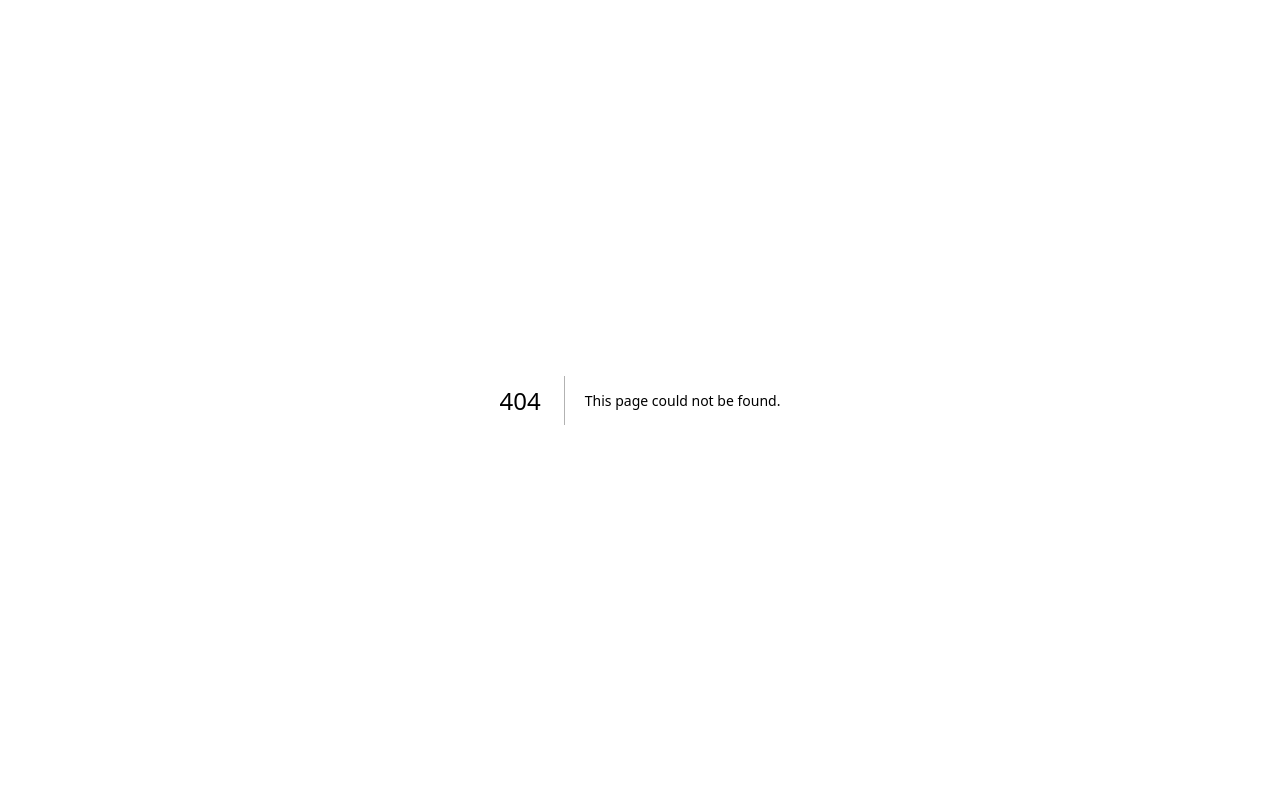
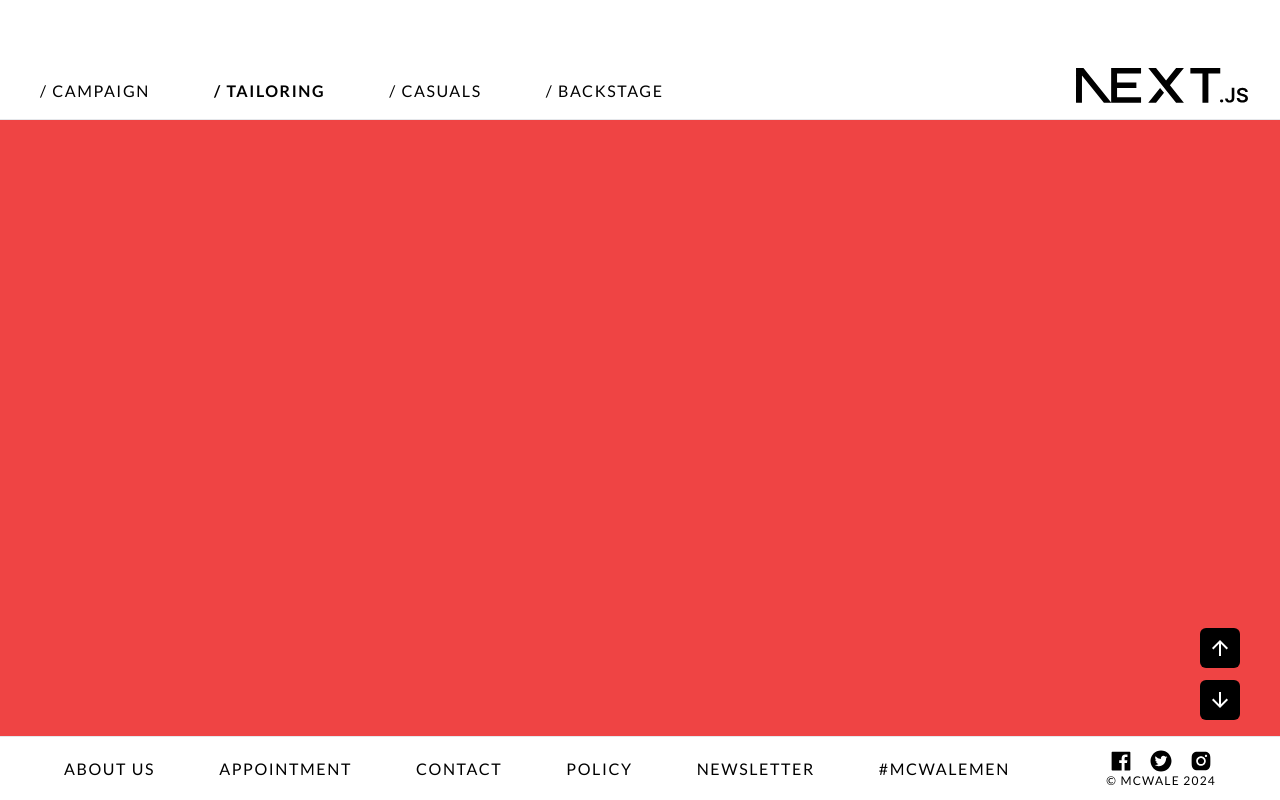
Before and after one commit to razdacoder/mcwale, a Next.js app: page /tailoring in a window 1280 px wide. Before the commit this address had no page. Built offline with nearby package versions, Linux system fonts and the light colour scheme.

Commit message:
Added Tailoring Page

```diff
--- a/src/app/globals.css
+++ b/src/app/globals.css
@@ -9,3 +9,13 @@ body {
   font-family: "Lato", sans-serif;
   height: 100%;
 }
+
+.scrollbar-hide::-webkit-scrollbar {
+  display: none;
+}
+
+/* For IE, Edge and Firefox */
+.scrollbar-hide {
+  -ms-overflow-style: none; /* IE and Edge */
+  scrollbar-width: none; /* Firefox */
+}
--- a/src/app/layout.tsx
+++ b/src/app/layout.tsx
@@ -13,7 +13,7 @@ export default function RootLayout({
   children: React.ReactNode;
 }) {
   return (
-    <html lang="en">
+    <html lang="en" className=" scroll-smooth">
       <body>{children}</body>
     </html>
   );
--- /dev/null
+++ b/src/app/tailoring/page.tsx
@@ -0,0 +1,40 @@
+"use client";
+import Footer from "@/components/layouts/Footer";
+import Navbar from "@/components/layouts/Navbar";
+import { MdArrowDownward, MdArrowUpward } from "react-icons/md";
+
+export default function TailoringPage() {
+  const handleDownScroll = () => {
+    const sec = document.querySelector("#sec") as Element;
+    sec.scrollBy(0, (sec.scrollHeight as number) / sec.children.length);
+  };
+
+  const handleUpScroll = () => {
+    const sec = document.querySelector("#sec") as Element;
+    sec.scrollBy(0, -(sec.scrollHeight as number) / sec.children.length);
+  };
+  return (
+    <main className="w-full h-screen flex flex-col relative">
+      <Navbar className="fixed top-0 left-0 w-full bg-white" />
+      <section
+        id="sec"
+        className="h-[78vh] mt-[15vh] mb-[8vh] overflow-y-scroll bg-yellow-500 scroll-smooth scrollbar-hide"
+      >
+        <div className="tailor w-full h-full bg-red-500"></div>
+        <div className="tailor w-full h-full bg-blue-500"></div>
+        <div className="tailor w-full h-full bg-green-500"></div>
+        <div className="tailor w-full h-full bg-purple-500"></div>
+      </section>
+      <div className="fixed bottom-20 right-10 z-50 flex flex-col gap-y-3">
+        <button onClick={handleUpScroll} className="rounded-md p-2 bg-black">
+          <MdArrowUpward className="text-white w-6 h-6" />
+        </button>
+        <button onClick={handleDownScroll} className="rounded-md p-2 bg-black ">
+          <MdArrowDownward className="text-white w-6 h-6" />
+        </button>
+      </div>
+
+      <Footer className="fixed bottom-0 w-full bg-white" />
+    </main>
+  );
+}
--- a/src/components/layouts/Footer.tsx
+++ b/src/components/layouts/Footer.tsx
@@ -8,10 +8,16 @@ import {
 
 import { usePathname } from "next/navigation";
 
-export default function Footer() {
+type FooterProps = {
+  className?: string;
+};
+
+export default function Footer({ className }: FooterProps) {
   const pathname = usePathname();
   return (
-    <footer className="border-t h-[8vh] flex flex-col items-center md:flex-row md:justify-between md:px-8 lg:px-16">
+    <footer
+      className={`border-t h-[8vh] flex flex-col items-center md:flex-row md:justify-between md:px-8 lg:px-16 ${className}`}
+    >
       <nav className="hidden md:block">
         <ul className="md:flex md:gap-x-3 lg:gap-x-16 uppercase">
           <li className="font-medium">
--- a/src/components/layouts/Navbar.tsx
+++ b/src/components/layouts/Navbar.tsx
@@ -3,10 +3,16 @@ import Image from "next/image";
 import Link from "next/link";
 import { usePathname } from "next/navigation";
 
-export default function Navbar() {
+type NavbarProps = {
+  className?: string;
+};
+
+export default function Navbar({ className }: NavbarProps) {
   const pathname = usePathname();
   return (
-    <header className="flex flex-col-reverse items-center justify-center gap-y-6 border-b h-[15vh] md:flex-row md:justify-between md:items-end md:pb-4 md:px-8">
+    <header
+      className={`flex flex-col-reverse items-center justify-center gap-y-6 border-b h-[15vh] md:flex-row md:justify-between md:items-end md:pb-4 md:px-8 ${className}`}
+    >
       <nav className="w-full">
         <ul className="flex uppercase justify-between px-2 md:justify-start md:gap-x-8 lg:gap-x-16">
           <li className="font-medium">
```
